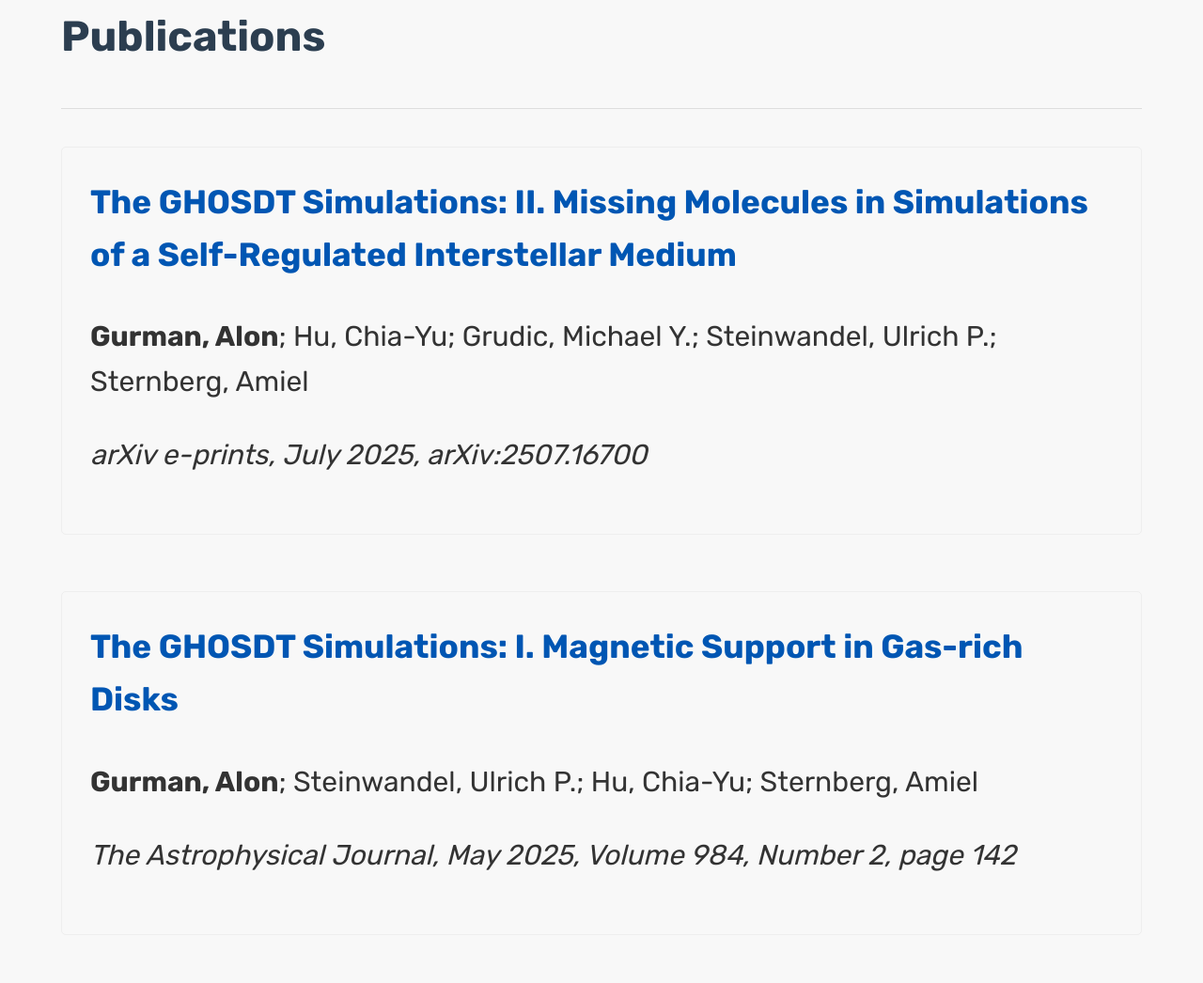
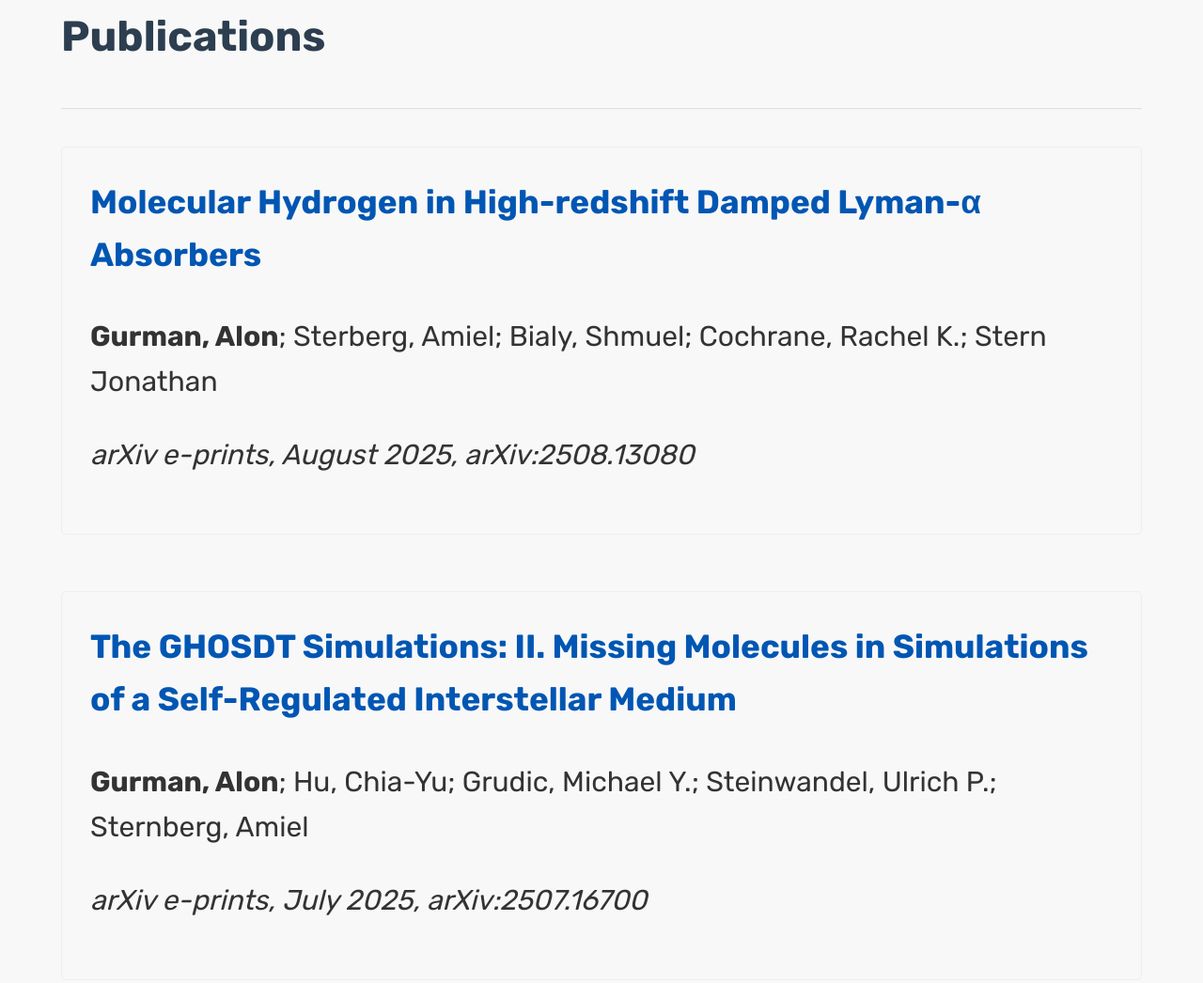
Before and after one commit to alongurman/alongurman.github.io, a plain HTML site: page index.html in a window 1280 px wide. Shown: the part 3501-4547 px from the top of the page at 94% size. Drawn offline with Linux system fonts and the light colour scheme.

Commit message:
Update index.html

```diff
--- a/index.html
+++ b/index.html
@@ -289,7 +289,15 @@
 
         <h2 id="publications">Publications</h2>
         <hr>
-        <div class="publication">
+
+
+    <div class="publication">
+      <h3><a href="https://doi.org/10.48550/arXiv.2508.13080" target="_blank">Molecular Hydrogen in High-redshift Damped Lyman-α Absorbers</a></h3>
+      <p class="authors"><strong>Gurman, Alon</strong>; Sterberg, Amiel; Bialy, Shmuel; Cochrane, Rachel K.; Stern Jonathan</p>
+      <p class="journal-info">arXiv e-prints, August 2025, arXiv:2508.13080</p>
+    </div>
+
+    <div class="publication">
       <h3><a href="https://doi.org/10.48550/arXiv.2507.16700" target="_blank">The GHOSDT Simulations: II. Missing Molecules in Simulations of a Self-Regulated Interstellar Medium</a></h3>
       <p class="authors"><strong>Gurman, Alon</strong>; Hu, Chia-Yu; Grudic, Michael Y.; Steinwandel, Ulrich P.; Sternberg, Amiel</p>
       <p class="journal-info">arXiv e-prints, July 2025, arXiv:2507.16700</p>
```
